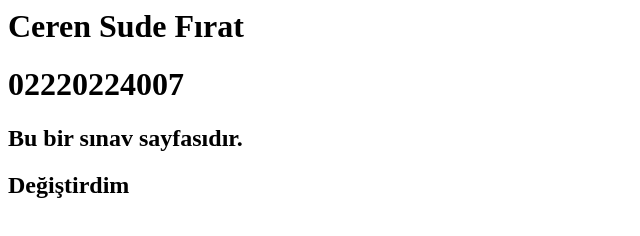
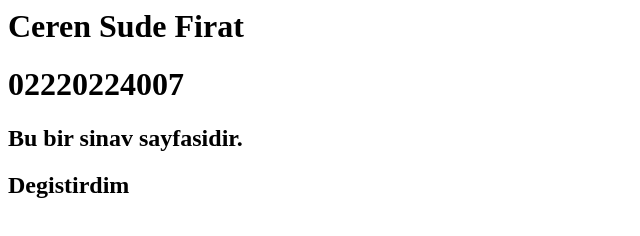
Before and after one commit to cerensudefirat/ymgsinav1, a plain HTML site: page index.html in a window 1280 px wide. Shown: the full height of the page, 0-640 px from the left. Drawn offline with Linux system fonts and the light colour scheme.

Commit message:
Update index.html

```diff
--- a/index.html
+++ b/index.html
@@ -6,9 +6,9 @@
 
 <body>
 
-	<h1>Ceren Sude Fırat</h1>
+	<h1>Ceren Sude Firat</h1>
 	<h1>02220224007</h1>
-	<h2>Bu bir sınav sayfasıdır.</h2>
-	<h2>Değiştirdim</h2>
+	<h2>Bu bir sinav sayfasidir.</h2>
+	<h2>Degistirdim</h2>
 </body>
 </html>
```
